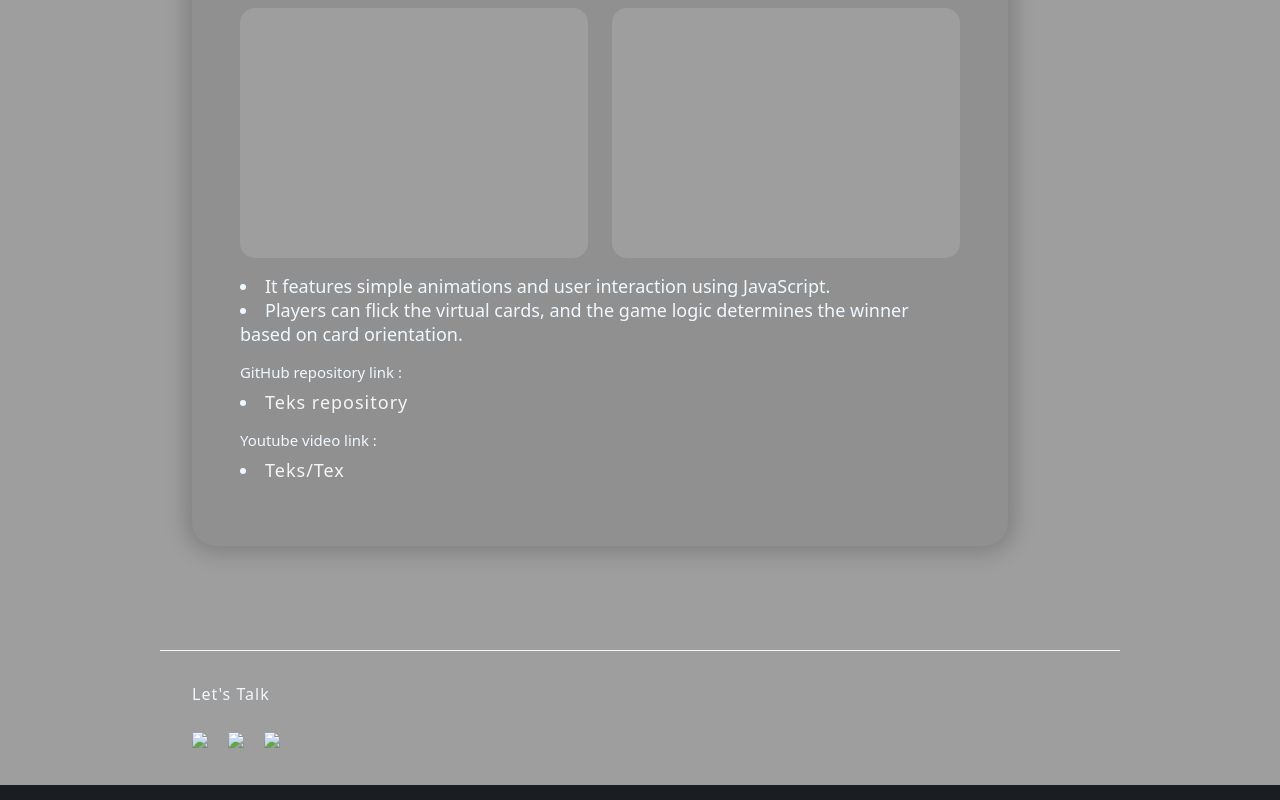
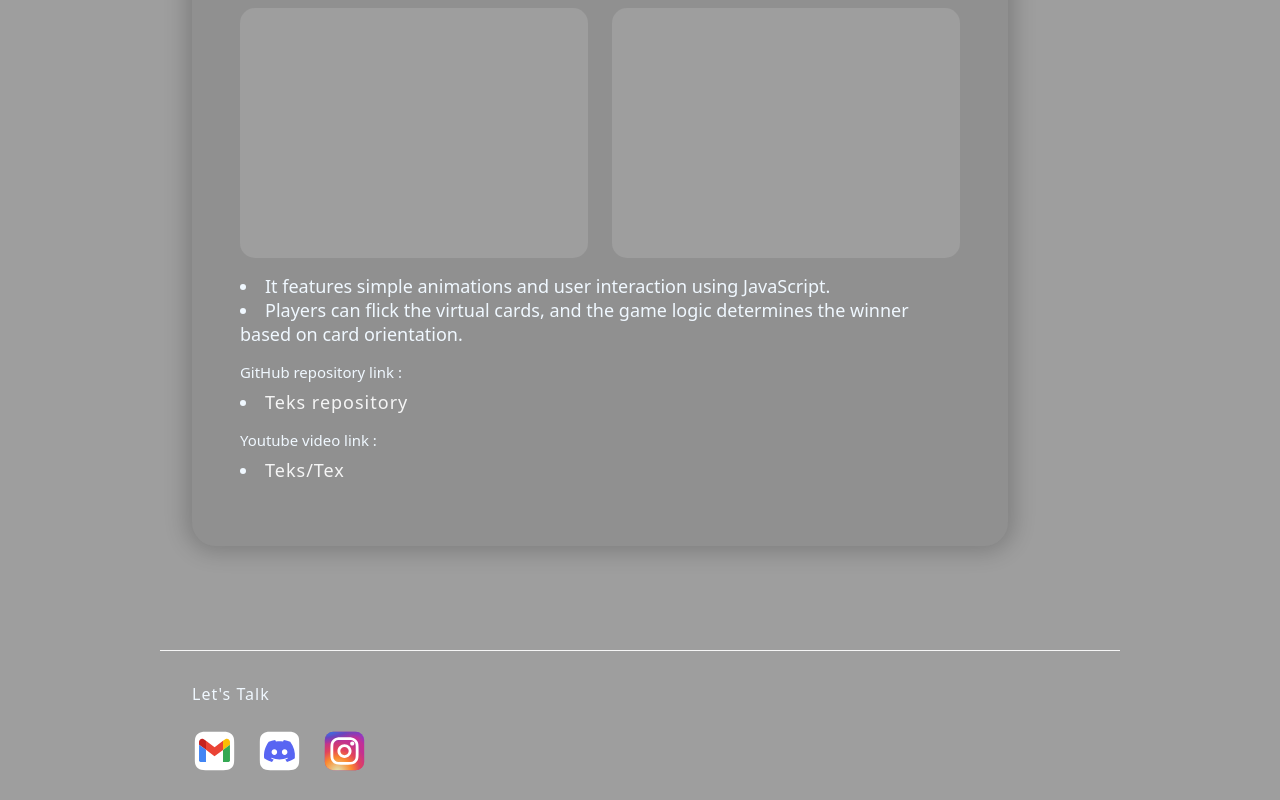
Before and after one commit to Maxam07/FMU_portfolio, a plain HTML site: page index.html in a window 1280 px wide. Shown: the part 5523-6323 px from the top of the page. Drawn offline with nearby package versions, Linux system fonts and the light colour scheme; the site is published under a folder, as on GitHub Pages, so addresses that start at the root find nothing.

Commit message:
Update index.html

```diff
--- a/index.html
+++ b/index.html
@@ -156,7 +156,7 @@
 
         <div class="my_proj_box">
             <div class="proj_img_container">
-                <img class="proj_img" src="/images/easter-game.webp">
+                <img class="proj_img" src="images/easter-game.webp">
             </div>
 
             <div class="proj_info">
@@ -272,11 +272,11 @@
     <div id="contact">
         <span>Let's Talk</span>
         <div class="contact_icons">
-            <a href="mailto:maxuberas@gmail.com"><img class="contact_img" src="/svg/gmail-svgrepo-com.svg"></a>
+            <a href="mailto:maxuberas@gmail.com"><img class="contact_img" src="svg/gmail-svgrepo-com.svg"></a>
             <a href="https://discordapp.com/users/958601372230643753"><img class="contact_img"
-                    src="/svg/discord-svgrepo-com.svg"></a>
+                    src="svg/discord-svgrepo-com.svg"></a>
             <a href="https://www.instagram.com/maxuberas?igsh=dnFweG04cGNtNjQ4"><img class="contact_img"
-                    src="/svg/instagram-1-svgrepo-com.svg"></a>
+                    src="svg/instagram-1-svgrepo-com.svg"></a>
         </div>
     </div>
     <!-- Contact end -->
```
